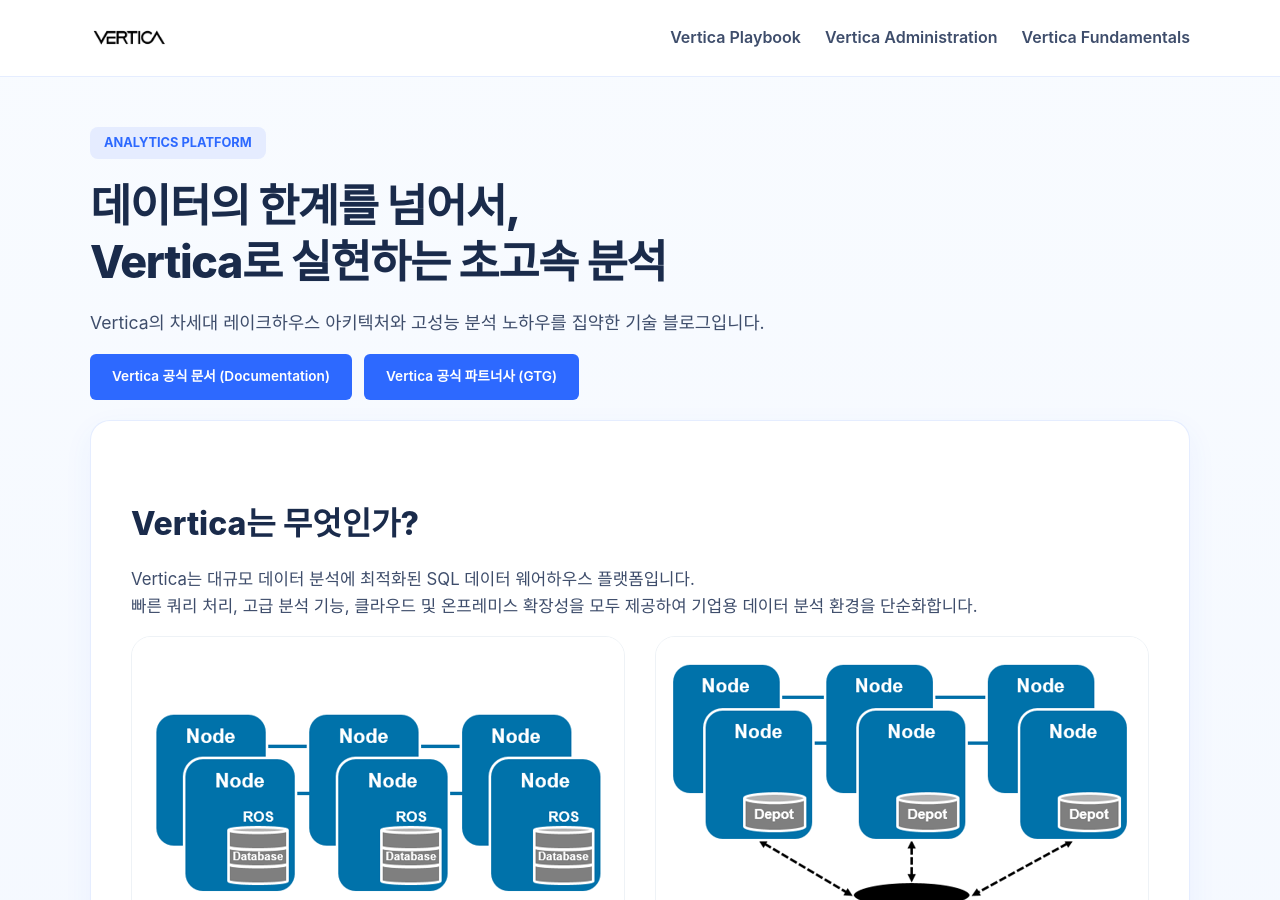
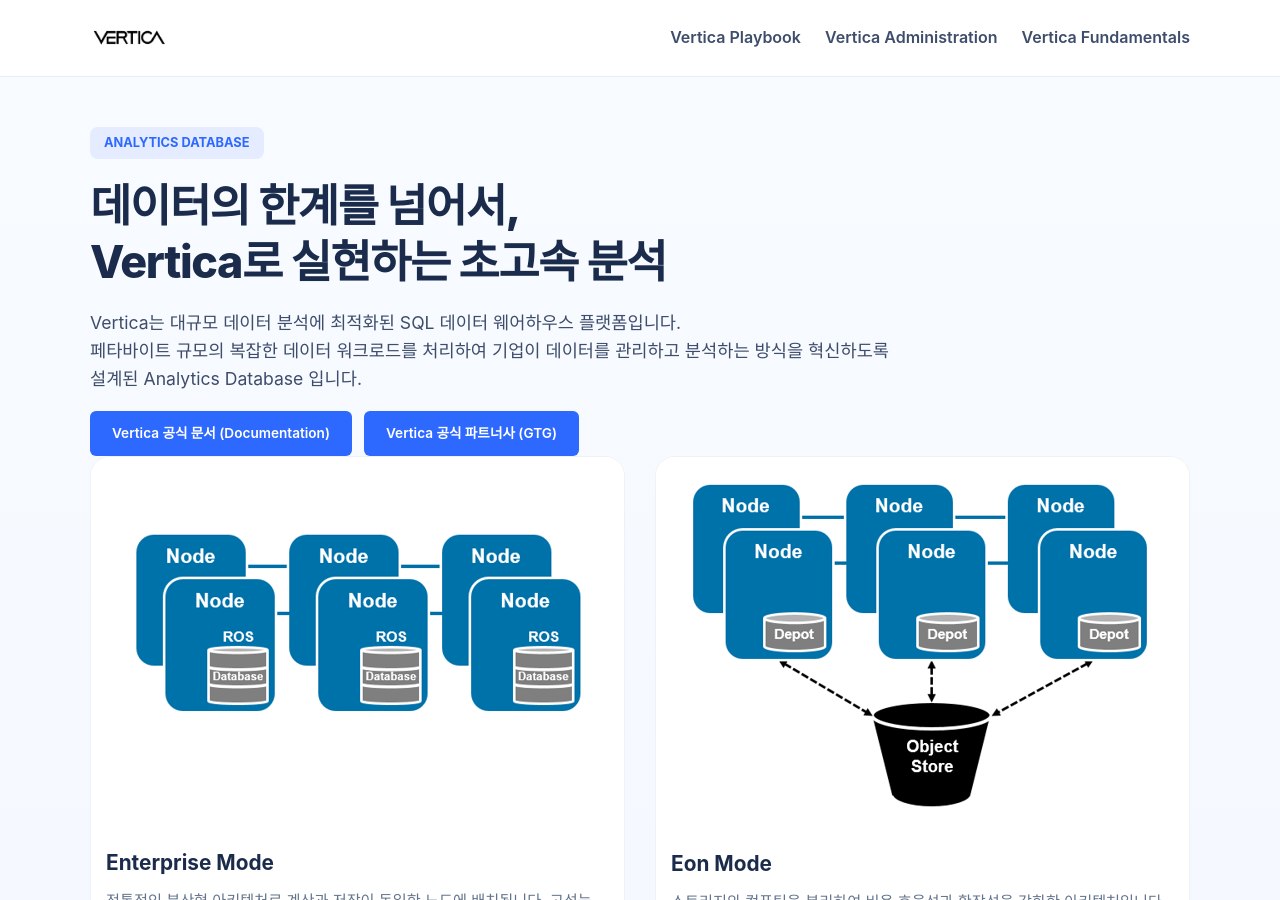
Before and after one commit to JIN0326/vertica_blog, a Jekyll site: the page built from index.md, in a window 1280 px wide and 900 px high. Built offline with Jekyll 4.4.1, drawn with Linux system fonts in a browser that asks for light colours.

Commit message:
Update blog content and styling

```diff
--- a/_layouts/default.html
+++ b/_layouts/default.html
@@ -21,7 +21,7 @@
                 <a href="{{ '/what-is-vertica' | relative_url }}">Vertica란 무엇인가</a>
                 <a href="{{ '/technology' | relative_url }}">Vertica 핵심 기술</a>
                 <a href="{{ '/portfolio' | relative_url }}">Vertica 포트폴리오</a>
-                <a href="{{ '/architecture' | relative_url }}">아키텍처 장점</a>
+                <a href="{{ '/architecture' | relative_url }}">Vertica 아키텍처</a>
               </div>
             </div>
 
--- a/index.md
+++ b/index.md
@@ -5,9 +5,10 @@
 
 <div class="hero-container">
   <div class="hero-content">
-    <span class="eyebrow" style="font-weight: bold;">Analytics Platform</span>
+    <span class="eyebrow" style="font-weight: bold;">Analytics Database</span>
     <h1>데이터의 한계를 넘어서, <br> Vertica로 실현하는 초고속 분석</h1>
-    <p>Vertica의 차세대 레이크하우스 아키텍처와 고성능 분석 노하우를 집약한 기술 블로그입니다.</p>
+    <p>Vertica는 대규모 데이터 분석에 최적화된 SQL 데이터 웨어하우스 플랫폼입니다. <br>
+    페타바이트 규모의 복잡한 데이터 워크로드를 처리하여 기업이 데이터를 관리하고 분석하는 방식을 혁신하도록 설계된 Analytics Database 입니다.</p>
     <div class="link-container">
       <a href="https://docs.vertica.com/26.1.x/en/">
           Vertica 공식 문서 (Documentation)
@@ -16,17 +17,7 @@
           Vertica 공식 파트너사 (GTG)
       </a>
     </div>
-  </div>
-</div>
-
-<section class="summary-section">
-  <div class="summary-header">
-    <h2>Vertica는 무엇인가?</h2>
-    <p>Vertica는 대규모 데이터 분석에 최적화된 SQL 데이터 웨어하우스 플랫폼입니다. <br>
-    빠른 쿼리 처리, 고급 분석 기능, 클라우드 및 온프레미스 확장성을 모두 제공하여 기업용 데이터 분석 환경을 단순화합니다.</p>
-  </div>
-
-  <div class="architecture-grid">
+    <div class="architecture-grid">
     <article class="mode-card">
       <div class="mode-image">
         <img src="{{ '/assets/images/EnteroriseMode.png' | relative_url }}" alt="Vertica Enterprise Mode" />
@@ -47,7 +38,7 @@
       </div>
     </article>
   </div>
-</section>
+</div>
 
 <section id="playbook" class="playbook-section">
   <h2>Vertica Playbook</h2>
```
Also changed, not shown: architecture.md (+1 -1 lines).
